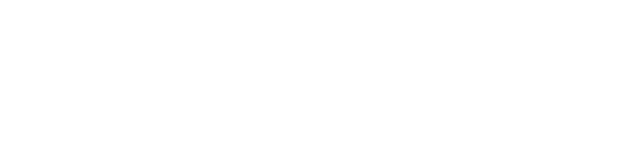
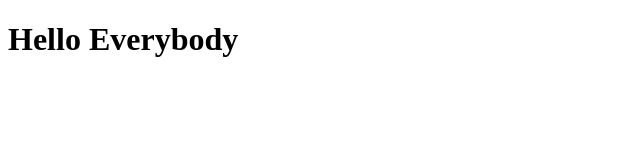
Before and after one commit to hassanabdelraof/mygitproj, a plain HTML site: page index.html in a window 1280 px wide. Shown: the whole page, without its empty margins (0-640 px from the left). Drawn offline with Linux system fonts and the light colour scheme.

Commit message:
commit from new author

```diff
--- a/index.html
+++ b/index.html
@@ -7,6 +7,6 @@
     <title>Document</title>
 </head>
 <body>
-
+ <h1>Hello Everybody</h1>
 </body>
 </html>
```
